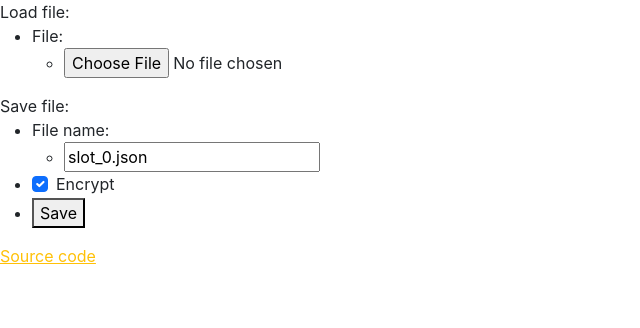
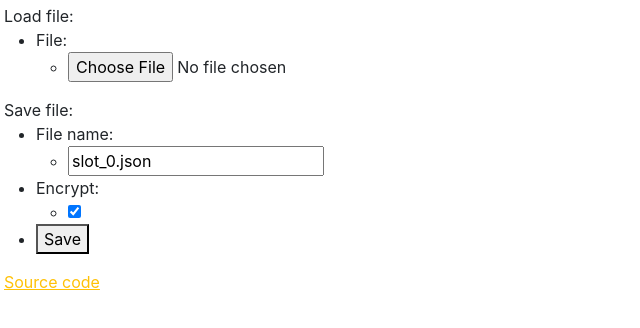
Before and after one commit to xhayper/cotl-save-editor, a Vue app: page / in a window 1280 px wide. Shown: the top 328 px of the page, without its empty margins (0-640 px from the left). Built offline with nearby package versions, Linux system fonts and the light colour scheme.

Commit message:
feat: owo

```diff
--- a/package.json
+++ b/package.json
@@ -13,7 +13,6 @@
         "@popperjs/core": "^2.11.6",
         "bootstrap": "^5.2.1",
         "bootstrap-icons": "^1.9.1",
-        "bootstrap-vue-3": "^0.3.1",
         "pinia": "^2.0.22",
         "vue": "^3.2.39",
         "vue-router": "^4.1.5"
--- a/src/App.vue
+++ b/src/App.vue
@@ -3,6 +3,5 @@ import { RouterView } from "vue-router";
 </script>
 
 <template>
-    <b-container :toast="{ root: true }" fluid="sm" position="position-fixed"></b-container>
     <RouterView />
 </template>
--- a/src/assets/base.scss
+++ b/src/assets/base.scss
@@ -2,6 +2,20 @@
 
 $bootstrap-icons-font-dir: "~bootstrap-icons/font/fonts/";
 
-@import "~bootstrap/scss/bootstrap";
-@import "~bootstrap-vue-3/dist/bootstrap-vue-3.css";
+@import "~bootstrap/scss/variables";
+
+@import "~bootstrap/scss/maps";
+@import "~bootstrap/scss/mixins";
+@import "~bootstrap/scss/root";
+
+@import "~bootstrap/scss/utilities";
+@import "~bootstrap/scss/reboot";
+@import "~bootstrap/scss/type";
+@import "~bootstrap/scss/images";
+@import "~bootstrap/scss/containers";
+@import "~bootstrap/scss/grid";
+@import "~bootstrap/scss/helpers";
+
+@import "~bootstrap/scss/utilities/api";
+
 @import "~bootstrap-icons/font/bootstrap-icons.scss";
--- a/src/main.ts
+++ b/src/main.ts
@@ -1,4 +1,3 @@
-import BootstrapVue3, { BToastPlugin } from "bootstrap-vue-3";
 import { createPinia } from "pinia";
 import { createApp } from "vue";
 
@@ -10,8 +9,6 @@ import "./assets/main.scss";
 const app = createApp(App);
 
 app.use(createPinia());
-app.use(BootstrapVue3);
-app.use(BToastPlugin);
 app.use(router);
 
 app.mount("#app");
--- a/src/views/HomeView.vue
+++ b/src/views/HomeView.vue
@@ -1,12 +1,10 @@
 <script setup lang="tsx">
 import { useSaveStore } from "@/stores/save";
 import JsonEditorVue from "json-editor-vue";
-import { useToast } from "bootstrap-vue-3";
 import { ref } from "vue";
 
 const saveStore = useSaveStore();
 const shouldEncrypt = ref(true);
-const toast = useToast();
 
 const loadFile = (payload: Event<EventTarget | HTMLInputElement>) => {
     if (!(payload.target instanceof HTMLInputElement)) return;
@@ -15,23 +13,23 @@ const loadFile = (payload: Event<EventTarget | HTMLInputElement>) => {
     }
     const file = payload.target.files![0];
 
-    toast?.show(
-        { title: "Info", body: `loading "${file.name}"...` },
-        { pos: "top-right", variant: "info", delay: 1000 }
-    );
+    // toast?.show(
+    //     { title: "Info", body: `loading "${file.name}"...` },
+    //     { pos: "top-right", variant: "dark", delay: 1000 }
+    // );
 
     const reader = new FileReader();
     reader.onloadend = async (ev: ProgressEvent<FileReader>) => {
         if (!(await saveStore.load({ fileName: file.name, data: new Uint8Array(ev.target!.result! as ArrayBuffer) }))) {
-            toast?.show(
-                { title: "Error!", body: `an error has occured while trying to read "${file.name}"!` },
-                { pos: "top-right", variant: "danger", delay: 1000 }
-            );
+            // toast?.show(
+            //     { title: "Error!", body: `an error has occured while trying to read "${file.name}"!` },
+            //     { pos: "top-right", variant: "dark", delay: 1000 }
+            // );
         } else {
-            toast?.show(
-                { title: "Success!", body: `loaded "${file.name}"!` },
-                { pos: "top-right", variant: "success", delay: 1000 }
-            );
+            // toast?.show(
+            //     { title: "Success!", body: `loaded "${file.name}"!` },
+            //     { pos: "top-right", variant: "dark", delay: 1000 }
+            // );
         }
     };
     reader.readAsArrayBuffer(file);
@@ -41,6 +39,7 @@ const saveFile = () => saveStore.save(shouldEncrypt.value);
 </script>
 
 <template>
+    <div class="py-1 px-1 mx-auto">
         Load file:
         <ul>
             <li>
@@ -69,7 +68,20 @@ const saveFile = () => saveStore.save(shouldEncrypt.value);
                 </ul>
             </li>
             <li>
-            <b-form-checkbox v-model="shouldEncrypt">Encrypt</b-form-checkbox>
+                <div class="form-check">
+                    <label class="form-check-label" for="shouldEncrypt"> Encrypt: </label>
+                    <ul>
+                        <li>
+                            <input
+                                class="form-check-input"
+                                type="checkbox"
+                                value=""
+                                id="shouldEncrypt"
+                                v-model="shouldEncrypt"
+                            />
+                        </li>
+                    </ul>
+                </div>
             </li>
             <li>
                 <button v-on:click="saveFile">Save</button>
@@ -80,4 +92,5 @@ const saveFile = () => saveStore.save(shouldEncrypt.value);
             v-if="saveStore.saveData != null && Object.keys(saveStore.saveData).length > 0"
             v-model="saveStore.saveData"
         />
+    </div>
 </template>
```
Also changed, not shown: 1 other file (tests, documents, lock files or other folders). Lines whose indentation alone changed are shown as unchanged.
